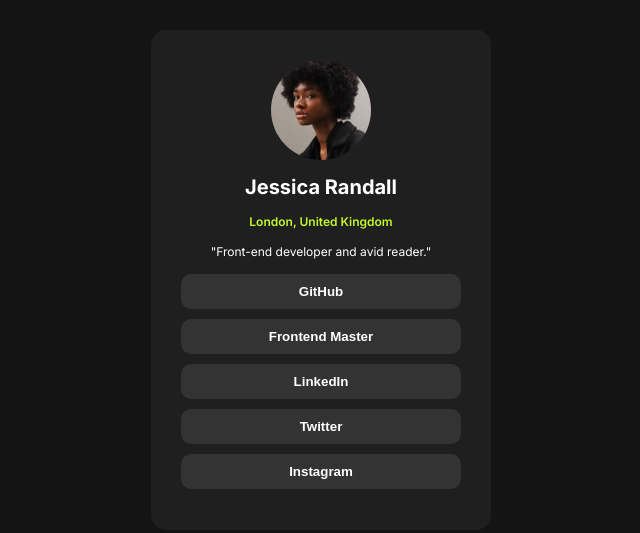
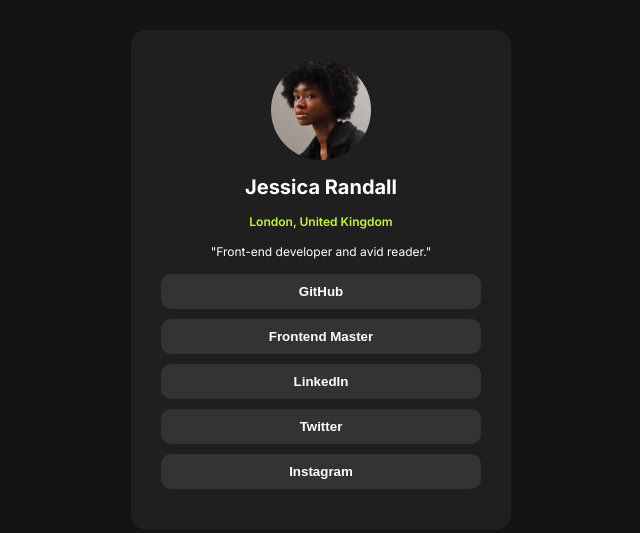
Before and after one commit to simopoza/Social-links-profile, a plain HTML site: page index.html in a window 1280 px wide. Shown: the part 120-653 px from the top of the page, without its empty margins (319-959 px from the left). Drawn offline with Linux system fonts and the light colour scheme.

Commit message:
change the width of the card

```diff
--- a/style.css
+++ b/style.css
@@ -18,7 +18,7 @@ body {
 	background-color: hsl(0, 0%, 12%);
 	border-radius: 15px;
 	height: 500px;
-	width: 340px;
+	width: 380px;
 	display: flex;
 	flex-direction: column;
 	gap: 15px;
```
